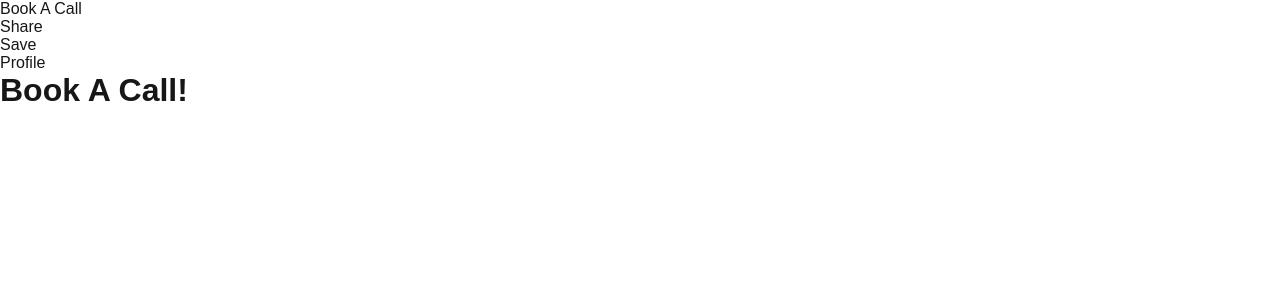
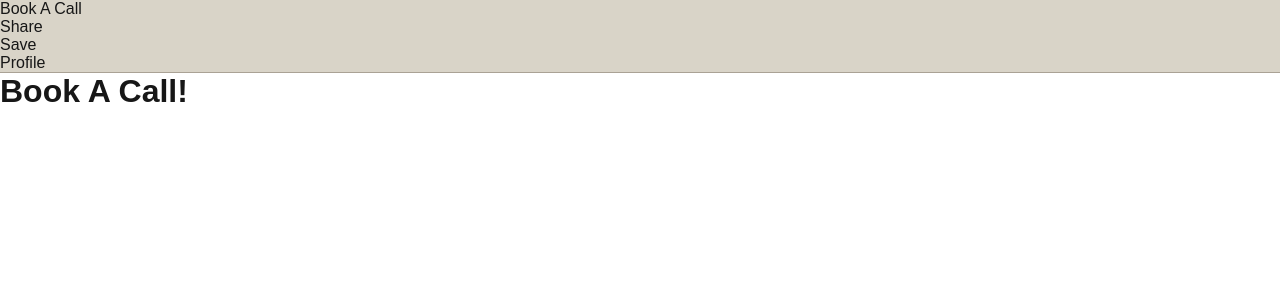
Before and after one commit to Alozi/split-test-task, a Next.js app: page /book-a-call in a window 1280 px wide. Shown: the top 300 px of the page. Built offline with nearby package versions, Linux system fonts and the light colour scheme.

Commit message:
Install Sass

```diff
--- a/components/header/header.js
+++ b/components/header/header.js
@@ -1,8 +1,10 @@
 import Link from "next/link";
+
+import classes from './header.module.scss';
 
 export default function Header() {
     return (
-        <header>
+        <header className={classes.header}>
             <nav>
                 <ul>
                     <li>
--- /dev/null
+++ b/components/header/header.module.scss
@@ -0,0 +1,6 @@
+@import "@/styles/_variables.scss";
+
+.header {
+  border-bottom: 1px solid $border-color;
+  background: $bg-color;
+}
--- /dev/null
+++ b/styles/_variables.scss
@@ -0,0 +1,7 @@
+// Background colors
+$bg-color: #d9d4c8;
+
+// Border colors
+$border-color: #aaa295;
+
+// Text colors
```
Also changed, not shown: package.json (+4 -3 lines), 1 other file (tests, documents, lock files or other folders).
